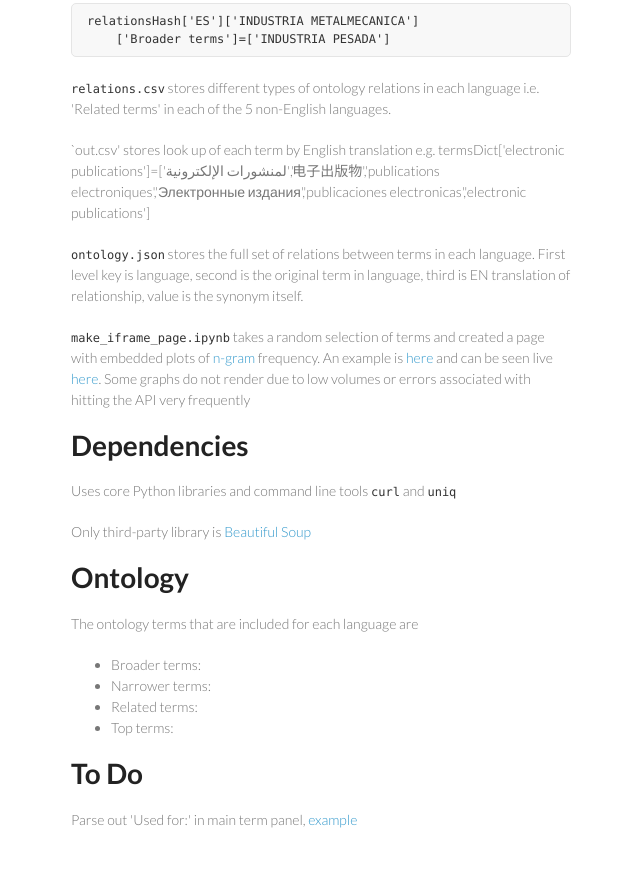
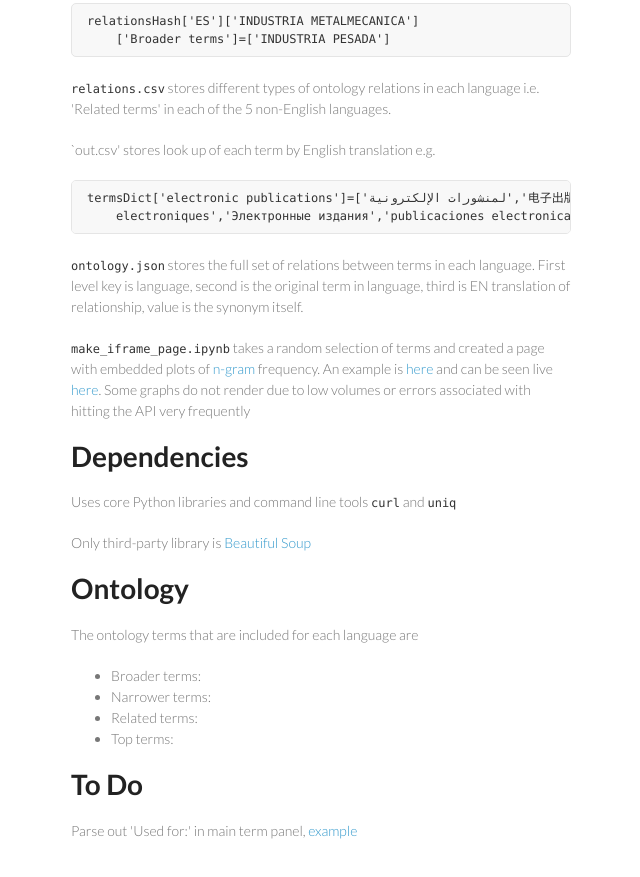
Before and after one commit to alexrutherford/unthesaurus_scraping, a plain HTML site: page index.html in a window 1280 px wide. Shown: the part 1042-1919 px from the top of the page, without its empty margins (499-1139 px from the left). Drawn offline with Linux system fonts and the light colour scheme.

```diff
--- a/index.html
+++ b/index.html
@@ -70,9 +70,11 @@
 
 <p><code>relations.csv</code> stores different types of ontology relations in each language i.e. 'Related terms' in each of the 5 non-English languages.</p>
 
-<p>`out.csv' stores look up of each term by English translation e.g.
-    termsDict['electronic publications']=['لمنشورات الإلكترونية','电子出版物','publications
-        electroniques','Электронные издания','publicaciones electronicas','electronic publications']</p>
+<p>`out.csv' stores look up of each term by English translation e.g. </p>
+
+<pre><code>termsDict['electronic publications']=['لمنشورات الإلكترونية','电子出版物','publications
+    electroniques','Электронные издания','publicaciones electronicas','electronic publications']
+</code></pre>
 
 <p><code>ontology.json</code> stores the full set of relations between terms in each language. First level key is language, second is the original term in language, third is EN translation of relationship, value is the synonym itself.</p>
 
```
Also changed, not shown: params.json (+1 -1 lines).
